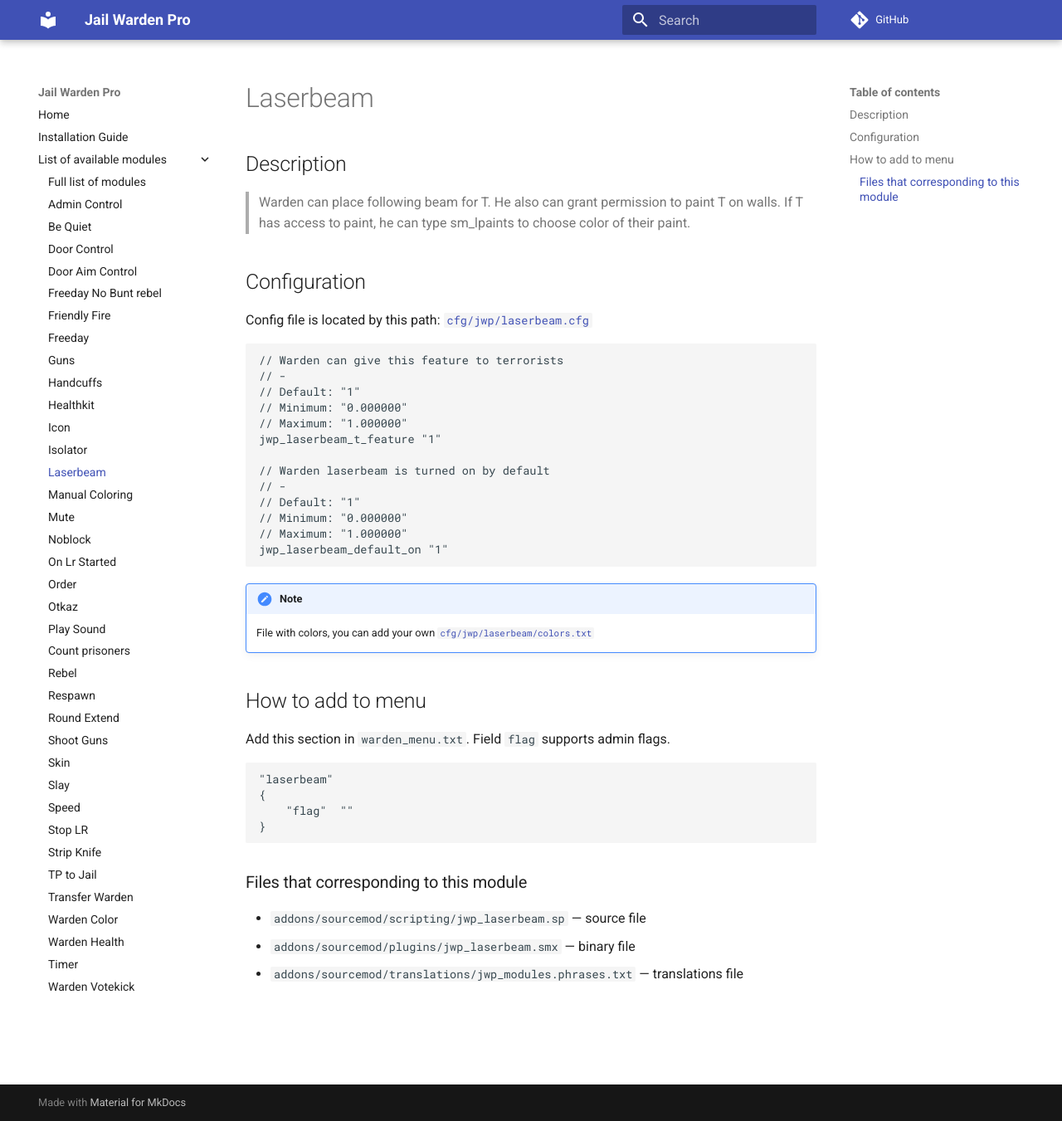
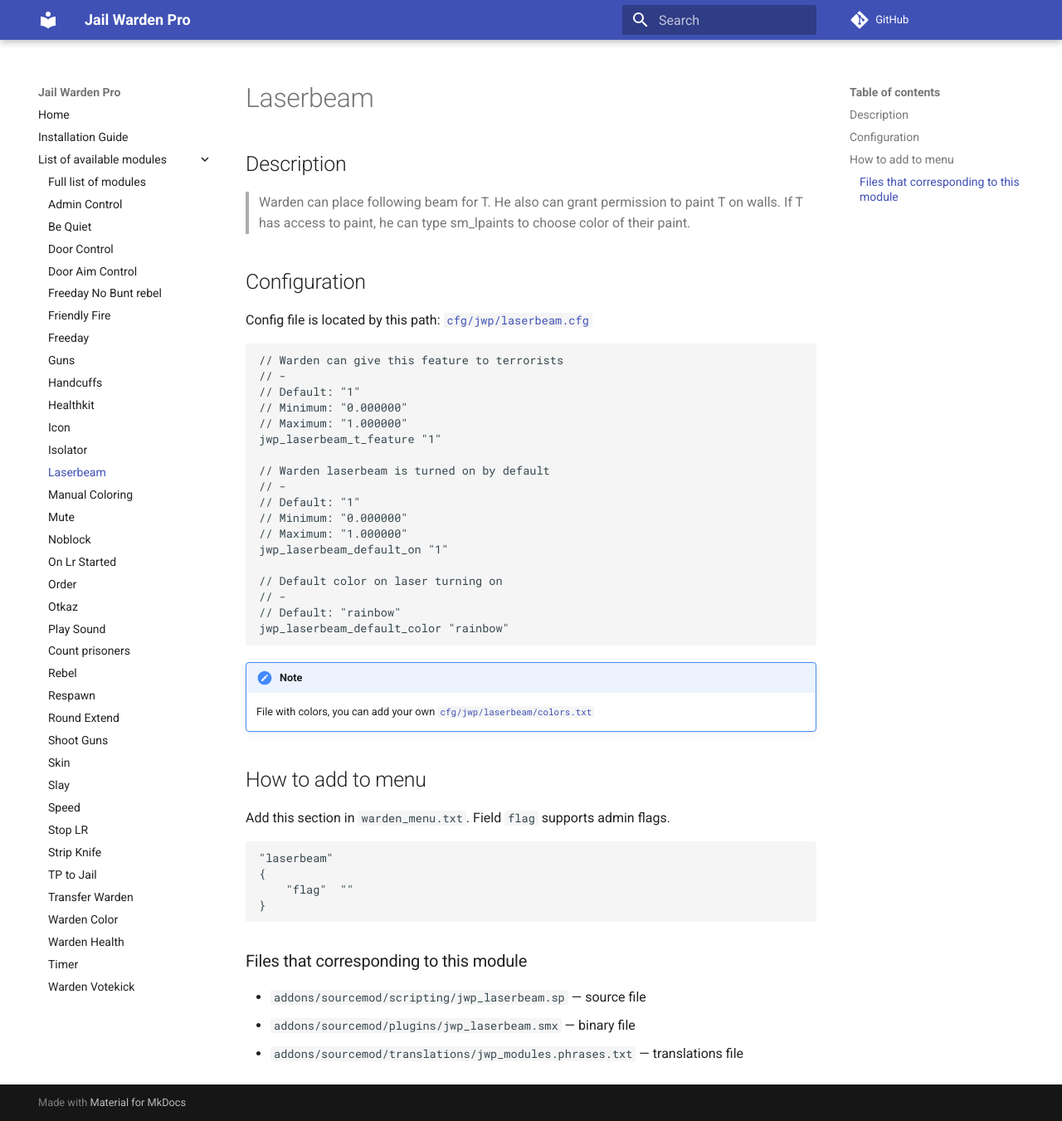
Before and after one commit to TiBarification/Jail-Warden-Pro, an MkDocs documentation site: the page built from docs/Module-Laserbeam.md, in a window 1280 px wide and 1351 px high. Shown: the whole window at 83% size. Built offline with MkDocs 1.6.1 and Material for MkDocs 9.7.7, drawn with Linux system fonts in a browser that asks for light colours; comment, search, counter and statistics services are not loaded; old or Windows-style settings are respelled for this version of MkDocs.

Commit message:
laserbeam config update

````diff
--- a/docs/Module-Laserbeam.md
+++ b/docs/Module-Laserbeam.md
@@ -19,6 +19,11 @@
 // Minimum: "0.000000"
 // Maximum: "1.000000"
 jwp_laserbeam_default_on "1"
+
+// Default color on laser turning on
+// -
+// Default: "rainbow"
+jwp_laserbeam_default_color "rainbow"
 ```
 !!! note
     File with colors, you can add your own [`cfg/jwp/laserbeam/colors.txt`](https://github.com/TiBarification/Jail-Warden-Pro/blob/master/cfg/jwp/laserbeam/colors.txt)
````
